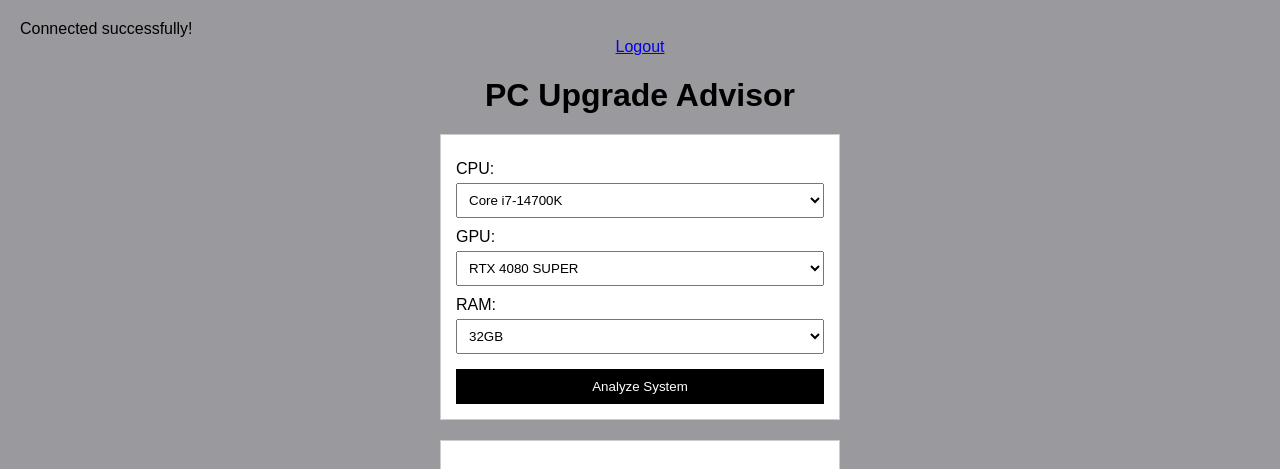
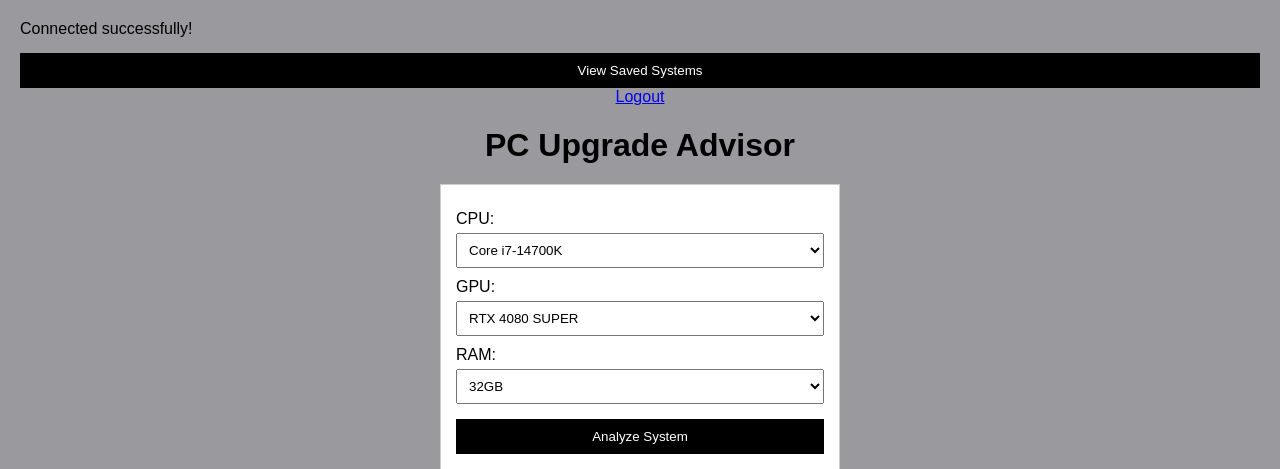
Before and after one commit to natemon-stack/Technical_Project, a PHP site: page / in a window 1280 px wide. Shown: the top 469 px of the page. Run offline with PHP 8.4, Linux system fonts and the light colour scheme; a user stored in the database is signed in; data comes from the database, SQL or seed files in the repository.

Commit message:
Update index.php

```diff
--- a/hardware/index.php
+++ b/hardware/index.php
@@ -37,6 +37,12 @@ if ($result->num_rows > 0) {
 <head>
     <title>PC Upgrade Advisor</title>
     <link rel="stylesheet" href="style.css">
+
+    <a href="display.php">
+    <button type="button">
+        View Saved Systems
+    </button>
+</a>
 
 </head>
 
```
